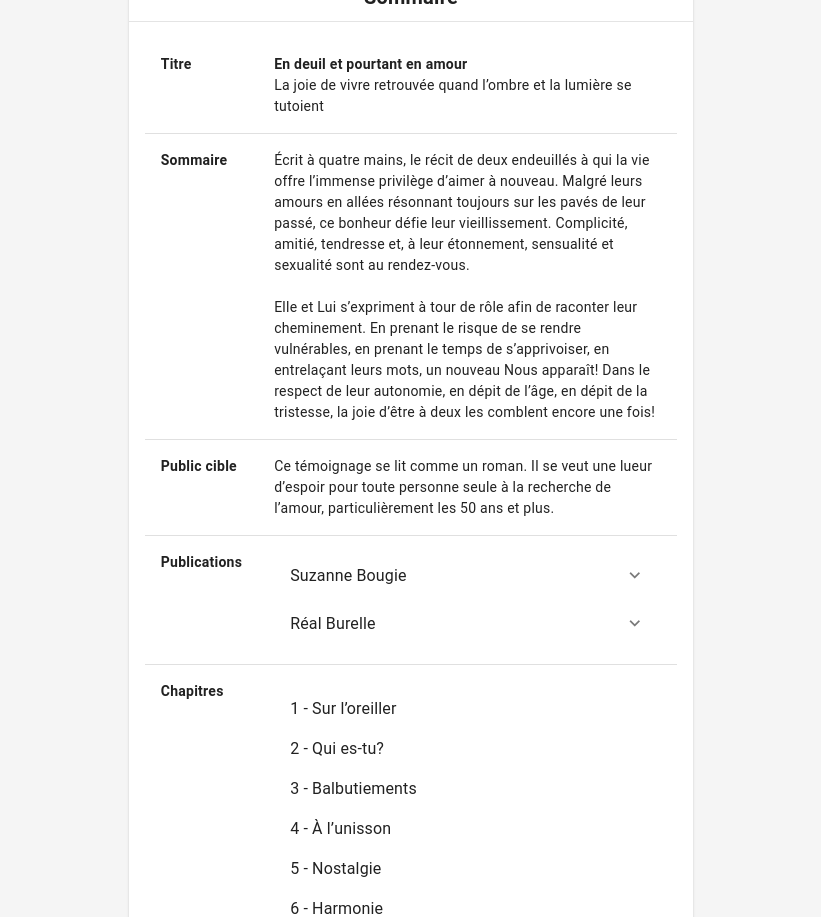
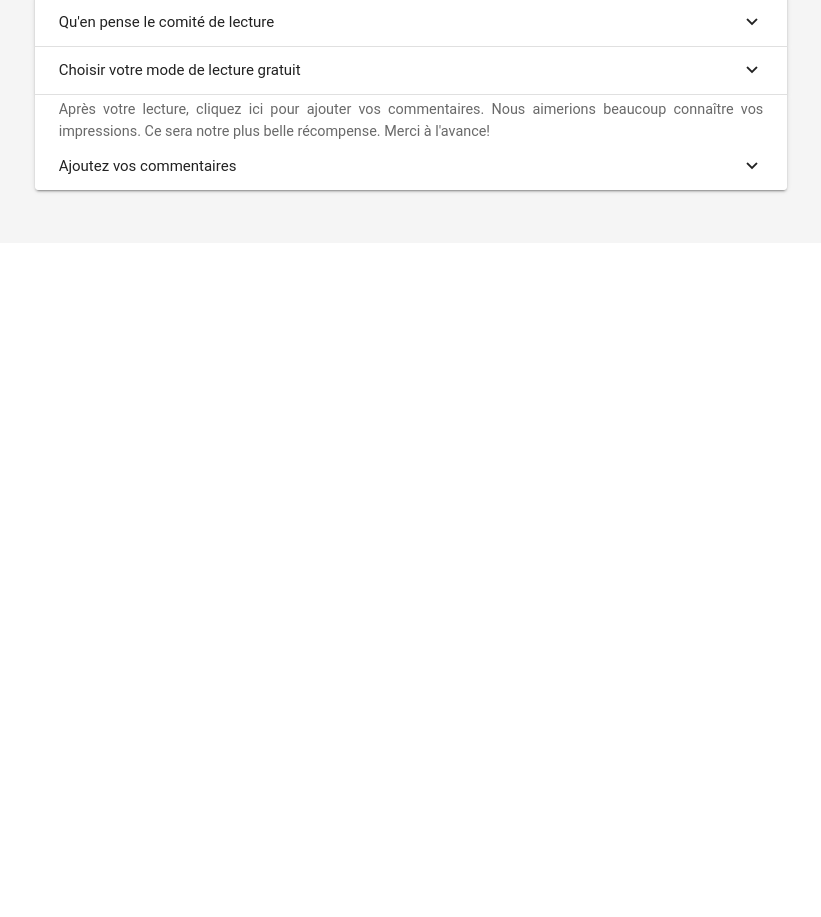
Before and after one commit to OliBigo/EN-DEUIL-ET-POURTANT-EN-AMOUR, a Vue app: page / in a window 1280 px wide. Shown: the part 1880-2797 px from the top of the page, without its empty margins (229-1050 px from the left). After the commit the page ends 2123 px from the top, so only its background shows below. Built offline with nearby package versions, Linux system fonts and the light colour scheme.

Commit message:
Removed things and modifications according to email from april 21st

```diff
--- a/src/App.vue
+++ b/src/App.vue
@@ -2,14 +2,12 @@
 import imageCouverture from "@/assets/En_deuil_et_pourtant_en_amour_-_Suzanne_Bougie_et_Real_Burelle.jpg";
 import PDFViewer from "pdf-viewer-vue";
 import Authors from "@/components/Authors.vue";
-import TableSummary from "@/components/TableSummary.vue";
 import AccordionSummary from "@/components/AccordionSummary.vue";
 
 export default {
   components: {
     PDFViewer,
     Authors,
-    TableSummary,
     AccordionSummary,
   },
   data() {
@@ -25,7 +23,6 @@ export default {
     <div class="container">
       <div class="page">
         <v-card class="card">
-          <v-card-title>En deuil et pourtant en amour</v-card-title>
           <v-card-text>
             <v-img
               id="couverture"
@@ -39,12 +36,6 @@ export default {
       <div class="page">
         <div class="accordion">
           <Authors />
-        </div>
-      </div>
-
-      <div class="page">
-        <div class="accordion">
-          <table-summary />
         </div>
       </div>
 
@@ -91,7 +82,7 @@ p {
 
 .card {
   margin-bottom: 5%;
-  width: 45%;
+  width: 50%;
 }
 
 :deep(.v-card-title) {
@@ -100,7 +91,7 @@ p {
 }
 
 .accordion {
-  width: 60%;
+  width: 80%;
 }
 
 @media (min-width: 1024px) {
--- a/src/components/AccordionSummary.vue
+++ b/src/components/AccordionSummary.vue
@@ -1,8 +1,8 @@
 <script>
 import Comments from "@/components/Comments.vue";
 import pdf from "@/public/EN_DEUIL_ET_POURTANT_NUMÉRIQUE_24_MARS.pdf";
-import epub from "@/public/EN_DEUIL_ET_POURTANT_EN_AMOUR_19_avril_2024.epub"
-import AddComment from './AddComment.vue';
+import epub from "@/public/EN_DEUIL_ET_POURTANT_EN_AMOUR_19_avril_2024.epub";
+import AddComment from "./AddComment.vue";
 const dataSommaire = {
   titre: [
     "En deuil et pourtant en amour",
@@ -11,39 +11,8 @@ const dataSommaire = {
   sommaire: [
     "Écrit à quatre mains, le récit de deux endeuillés à qui la vie offre l’immense privilège d’aimer à nouveau. Malgré leurs amours en allées résonnant toujours sur les pavés de leur passé, ce bonheur défie leur vieillissement. Complicité, amitié, tendresse et, à leur étonnement, sensualité et sexualité sont au rendez-vous.",
     "Elle et Lui s’expriment à tour de rôle afin de raconter leur cheminement. En prenant le risque de se rendre vulnérables, en prenant le temps de s’apprivoiser, en entrelaçant leurs mots, un nouveau Nous apparaît! Dans le respect de leur autonomie, en dépit de l’âge, en dépit de la tristesse, la joie d’être à deux les comblent encore une fois!",
+    "Ce témoignage se lit comme un roman. Il se veut une lueur d’espoir pour toute personne seule à la recherche de l’amour, particulièrement les 50 ans et plus.",
   ],
-  publicCible:
-    "Ce témoignage se lit comme un roman. Il se veut une lueur d’espoir pour toute personne seule à la recherche de l’amour, particulièrement les 50 ans et plus.",
-  publications: {
-    "Suzanne Bougie": [
-      {
-        titre: "Chavirée",
-        editeur: "Éditions Québec/Amérique",
-      },
-      {
-        titre: "Les Mémoires de mon corps",
-        editeur: "Éditions Québec/Amérique",
-      },
-      {
-        titre: "Dans mon ventre",
-        editeur: "Éditions Presses Sélect",
-      },
-      {
-        titre: "Témoignage d’une endeuillée",
-        editeur: "Auto-édition",
-      },
-      {
-        titre: "Ma vie telle l’eau vive",
-        editeur: "Auto-édition",
-      },
-    ],
-    "Réal Burelle": [
-      {
-        titre: "Chemins de traverse",
-        editeur: "L’Encrier salin",
-      },
-    ],
-  },
   chapitres: [
     "Sur l’oreiller",
     "Qui es-tu?",
@@ -83,56 +52,75 @@ const dataSommaire = {
     "Suzanne Bougie – 1255, rue Dion, Val-David (Québec) J0N 2N0 (514) 892-3106 – suzannebougie13@gmail.com",
     "Réal Burelle – 218-1811, rue de Clignancourt, Saint-Jérôme (Québec) (438) 988-1024 – realburelle@hotmail.com",
   ],
+  feedback: [
+    [
+      "Me voici soulagé, car je redoutais que l’ivresse de votre amour naissant n’éclabousse des endeuillés encore aux prises avec leur chagrin ou toujours à la recherche de l’âme sœur. C’est la sobriété de la narration qui concourt à mon soulagement.",
+      "Vous vous exprimez spontanément, sans filtre, mais sans vous laisser entraîner par votre plaisir évident d’écrire. En plus de l’expression claire et du ton naturel, cette sobriété contribue à garder son élan à votre récit et à soutenir l’intérêt. Toutefois, cela ne m’a pas empêché de verser quelques larmes lors de l’évocation des circonstances ayant entouré le décès de votre conjoint, de votre conjointe.",
+      "J’aime la liberté avec laquelle vous faites référence à Richard et à Micheline tout au long de votre récit. J’y ai découvert des scènes attendrissantes et fort belles. Ces références font partie intégrante de votre projet et vous les faites avec tact.",
+      "Les poèmes sont bien choisis et offrent un écho senti de votre histoire.",
+    ],
+    [
+      "J’ai été émue et captivée par cette unique introspection à deux voix qui se lit aisément grâce à une écriture remarquable, vivante, rythmée, imagée. Prose et poésie se relancent et se complètent tout au long de ce cheminement de l’ombre à la lumière.",
+      "L’intimité partagée de ces deux endeuillés amoureux est touchante et porte à la réflexion. J’ai essuyé quelques larmes en lisant des passages poignants, mais j’ai ri aussi devant les hésitations et les doutes de ces deux « ados » septuagénaires redécouvrant l’amour. Bravo!",
+    ],
+    [
+      "Votre témoignage est absolument convaincant. Le récit des décès de vos partenaires fait pleurer, mais nous sommes vite réconfortés par les moments de tendresse et d’amour authentiques qui jalonnent votre parcours.",
+      "L’émerveillement que vous vivez grâce à cette nouvelle histoire d’amour, malgré les souvenirs pénibles en arrière-fond, est fort inspirant. Votre écriture à tous les deux est belle, riche et agréable à lire.",
+    ],
+    [
+      "Quelle originalité que de nous présenter vos premiers courriels, vos douces correspondances. J’ai aimé lire vos amours passées et nouvelles. Merci de nous décrire vos corps qui vibrent, pourquoi diantre cesseraient-ils? En tous cas, comme vous, moi, j’y crois. Vive les ressacs océaniques!",
+      "Réal, quels magnifiques poèmes et quelle délicatesse t’habite. Suzanne, ce que je suis de nouveau chavirée en lisant les trois extraits de ton Témoignage d’une endeuillée. Quelle superbe idée!",
+      "Je vous remercie d’avoir partagé vos états d’âme, votre belle écriture, vos talents respectifs et surtout votre sensibilité. Longue vie à vous deux dans l’intensité.",
+    ],
+  ],
 };
 
 export default {
+  mounted() {
+    const text = document.createElement("p");
+    text.style.textAlign = "justify";
+    text.style.padding = "5px 24px 0px 24px";
+    //text.style.cursor = "pointer";
+    text.style.fontSize = "0.9em";
+    text.style.color = "#696969";
+    /*text.onmouseenter = () => {
+      text.style.backgroundColor = "#F6F6F6";
+    };
+    text.onmouseleave = () => {
+      text.style.backgroundColor = "transparent";
+    };*/
+
+    const node = document.createTextNode(
+      "Après votre lecture, cliquez ici pour ajouter vos commentaires. Nous aimerions beaucoup connaître vos impressions. Ce sera notre plus belle récompense. Merci à l'avance!"
+    );
+    text.appendChild(node);
+    const parentElement = document.getElementById("comments");
+    console.log(document.getElementById("comments").childNodes[1])
+    text.onclick = () => {
+      this.panel = 5;
+      console.log("allo")
+      document.getElementById("comments").scrollIntoView();
+    };
+    parentElement.insertBefore(text, parentElement.childNodes[5]);
+    //document.getElementById("comments").appendChild(text);
+  },
   components: {
     Comments,
     AddComment,
   },
   data() {
     return {
+      panel: undefined,
       dataSommaire,
       pdf,
-      epub
+      epub,
     };
   },
 };
 </script>
 
 <template>
-  <v-expansion-panels variant="accordion">
-    <v-expansion-panel>
-      <v-expansion-panel-title>Public cible</v-expansion-panel-title>
-      <v-expansion-panel-text>{{
-        dataSommaire.publicCible
-      }}</v-expansion-panel-text>
-    </v-expansion-panel>
-
-    <v-expansion-panel>
-      <v-expansion-panel-title>Auteurs</v-expansion-panel-title>
-      <v-expansion-panel-text>
-        <v-list lines="one" style="padding: 0">
-          <v-list-group
-            v-for="(author, i) in Object.keys(dataSommaire.publications)"
-            :key="i"
-          >
-            <template v-slot:activator="{ props }">
-              <v-list-item v-bind="props" :title="author" />
-            </template>
-
-            <v-list-item
-              v-for="(pub, j) in dataSommaire.publications[author]"
-              :key="j"
-            >
-              <v-list-item-title>{{ pub.titre }}</v-list-item-title>
-              <v-list-item-subtitle>{{ pub.editeur }}</v-list-item-subtitle>
-            </v-list-item>
-          </v-list-group>
-        </v-list>
-      </v-expansion-panel-text>
-    </v-expansion-panel>
-
+  <v-expansion-panels variant="accordion" v-model="panel">
     <v-expansion-panel>
       <v-expansion-panel-title>Sommaire</v-expansion-panel-title>
       <v-expansion-panel-text
@@ -149,7 +137,7 @@ export default {
           <v-list-item
             v-for="(chapter, i) in dataSommaire.chapitres"
             :key="i"
-            :title="`${i + 1} - ${chapter}`"
+            :title="`${chapter}`"
           /> </v-list
       ></v-expansion-panel-text>
     </v-expansion-panel>
@@ -159,24 +147,36 @@ export default {
       <v-expansion-panel-text
         v-for="(text, i) in dataSommaire.extrait"
         :key="i"
-        >{{ text }}</v-expansion-panel-text
       >
-    </v-expansion-panel>
-
-    <v-expansion-panel>
-      <v-expansion-panel-title>Commentaires</v-expansion-panel-title>
-      <v-expansion-panel-text><comments /></v-expansion-panel-text>
-    </v-expansion-panel>
-
-    <v-expansion-panel>
-      <v-expansion-panel-title>Lecture sur le site web</v-expansion-panel-title>
-      <v-expansion-panel-text>
-        <PDFViewer :src="pdf" />
+        {{ text }}
       </v-expansion-panel-text>
     </v-expansion-panel>
 
     <v-expansion-panel>
-      <v-expansion-panel-title>Télécharger le livre</v-expansion-panel-title>
+      <v-expansion-panel-title
+        >Qu'en pense le comité de lecture</v-expansion-panel-title
+      >
+      <v-expansion-panel-text>
+        <v-list lines="two">
+          <v-list-item v-for="(comment, i) in dataSommaire.feedback" :key="i">
+            <v-card variant="tonal">
+              <v-card-text
+                v-for="(paragraph, j) in comment"
+                :key="j"
+                :class="j !== 0 ? 'comments-text' : null"
+              >
+                {{ paragraph }}
+              </v-card-text>
+            </v-card>
+          </v-list-item>
+        </v-list>
+      </v-expansion-panel-text>
+    </v-expansion-panel>
+
+    <v-expansion-panel>
+      <v-expansion-panel-title
+        >Choisir votre mode de lecture gratuit</v-expansion-panel-title
+      >
       <v-expansion-panel-text>
         <a :href="pdf" download="En deuil et pourtant en amour.pdf"
           >Télécharger le livre en format PDF (ordinateur et tablette)</a
@@ -185,11 +185,15 @@ export default {
         <a :href="epub" download="En deuil et pourtant en amour.epub"
           >Télécharger le livre en format ePub (liseuse)</a
         >
+        <br />
+        <a :href="pdf" target="_blank">Lire directement en cliquant ici</a>
       </v-expansion-panel-text>
     </v-expansion-panel>
 
-    <v-expansion-panel>
-      <v-expansion-panel-title>Ajouter un commentaire</v-expansion-panel-title>
+    <v-expansion-panel id="comments">
+      <v-expansion-panel-title
+        >Ajoutez vos commentaires
+      </v-expansion-panel-title>
       <v-expansion-panel-text>
         <add-comment />
       </v-expansion-panel-text>
@@ -201,4 +205,20 @@ export default {
 .v-expansion-panel-text {
   text-align: justify;
 }
+
+.v-card-text {
+  text-align: justify;
+}
+
+.extrait {
+  padding: 2%;
+}
+
+.v-expansion-panel-title {
+  color: "secondary";
+}
+
+.comments-text {
+  padding-top: 0;
+}
 </style>
--- a/src/components/AddComment.vue
+++ b/src/components/AddComment.vue
@@ -59,7 +59,7 @@ export default {
         <v-col>
           <v-text-field
             v-model="inputNickname"
-            label="Pseudonyme"
+            label="Nom"
             required
             outlined
           ></v-text-field>
@@ -87,7 +87,7 @@ export default {
           ></v-textarea>
         </v-col>
       </v-row>
-      <v-btn @click="addComment" color="primary">Ajouter un commentaire</v-btn>
+      <v-btn @click="addComment" color="primary">Soumettre</v-btn>
     </v-container>
 
     <v-alert v-model="showAlert" :color="alertColor">
--- a/src/components/Authors.vue
+++ b/src/components/Authors.vue
@@ -9,7 +9,7 @@ export default {
     const height = ref(500);
 
     onMounted(() => {
-        height.value = el.value.clientHeight * 0.2;
+        height.value = el.value.clientHeight * 0.25;
     });
 
     return {
@@ -114,7 +114,7 @@ export default {
 
 <style scoped>
 .authors {
-  margin-bottom: 10%;
+  margin-bottom: 5vh;
 }
 .author-image {
   max-height: 500px;
--- a/src/components/Comments.vue
+++ b/src/components/Comments.vue
@@ -19,7 +19,7 @@ export default {
       )
         .then((response) => response.json())
         .then((data) => {
-          this.comments = data.data.data;
+          this.comments = data.data.data.sort((a, b) => new Date(b.createdAt) - new Date(a.createdAt));
         });
     },
   },
--- a/src/components/TableSummary.vue
+++ /dev/null
@@ -1,177 +0,0 @@
-<script>
-const dataSommaire = {
-  titre: [
-    "En deuil et pourtant en amour",
-    "La joie de vivre retrouvée quand l’ombre et la lumière se tutoient",
-  ],
-  sommaire: [
-    "Écrit à quatre mains, le récit de deux endeuillés à qui la vie offre l’immense privilège d’aimer à nouveau. Malgré leurs amours en allées résonnant toujours sur les pavés de leur passé, ce bonheur défie leur vieillissement. Complicité, amitié, tendresse et, à leur étonnement, sensualité et sexualité sont au rendez-vous.",
-    "Elle et Lui s’expriment à tour de rôle afin de raconter leur cheminement. En prenant le risque de se rendre vulnérables, en prenant le temps de s’apprivoiser, en entrelaçant leurs mots, un nouveau Nous apparaît! Dans le respect de leur autonomie, en dépit de l’âge, en dépit de la tristesse, la joie d’être à deux les comblent encore une fois!",
-  ],
-  publicCible:
-    "Ce témoignage se lit comme un roman. Il se veut une lueur d’espoir pour toute personne seule à la recherche de l’amour, particulièrement les 50 ans et plus.",
-  publications: {
-    "Suzanne Bougie": [
-      {
-        titre: "Chavirée",
-        editeur: "Éditions Québec/Amérique",
-      },
-      {
-        titre: "Les Mémoires de mon corps",
-        editeur: "Éditions Québec/Amérique",
-      },
-      {
-        titre: "Dans mon ventre",
-        editeur: "Éditions Presses Sélect",
-      },
-      {
-        titre: "Témoignage d’une endeuillée",
-        editeur: "Auto-édition",
-      },
-      {
-        titre: "Ma vie telle l’eau vive",
-        editeur: "Auto-édition",
-      },
-    ],
-    "Réal Burelle": [
-      {
-        titre: "Chemins de traverse",
-        editeur: "L’Encrier salin",
-      },
-    ],
-  },
-  chapitres: [
-    "Sur l’oreiller",
-    "Qui es-tu?",
-    "Balbutiements",
-    "À l’unisson",
-    "Nostalgie",
-    "Harmonie",
-    "Lune de miel",
-    "Passé présent",
-    "Cent fois",
-    "Pianissimo",
-    "Eaux vives",
-    "Dhalias et hortensias",
-    "Legs",
-    "Que serais-je sans toi…",
-    "Nous",
-  ],
-  description: [
-    "Format 15 cm x 23 cm (6 po x 9 po) – 177 pages avec mise en page",
-    "Première et quatrième de couverture en couleur",
-  ],
-  coordonnées: [
-    {
-      name: "Suzanne Bougie",
-      address: "1255, rue Dion, Val-David (Québec) J0N 2N0",
-      phone: "(514) 892-3106",
-      email: "suzannebougie13@gmail.com",
-    },
-    {
-      name: "Réal Burelle",
-      address: "218-1811, rue de Clignancourt, Saint-Jérôme (Québec) J7Y 4C1",
-      phone: "(438) 988-1024",
-      email: "realburelle@hotmail.com",
-    },
-  ],
-};
-
-export default {
-  data() {
-    return {
-      dataSommaire,
-    };
-  },
-};
-</script>
-
-<template>
-  <v-card>
-    <v-card-title>Sommaire</v-card-title>
-    <v-divider />
-    <v-card-text>
-      <v-table density="default" class="table-row-spacing">
-        <tbody>
-          <tr>
-            <th><b>Titre</b></th>
-            <td>
-              <b>{{ dataSommaire.titre[0] }}</b>
-              <p>{{ dataSommaire.titre[1] }}</p>
-            </td>
-          </tr>
-
-          <tr>
-            <th><b>Sommaire</b></th>
-            <td>
-              <p>{{ dataSommaire.sommaire[0] }}</p>
-              <br />
-              <p>{{ dataSommaire.sommaire[1] }}</p>
-            </td>
-          </tr>
-
-          <tr>
-            <th><b>Public cible</b></th>
-            <td>
-              <p>{{ dataSommaire.publicCible }}</p>
-            </td>
-          </tr>
-
-          <tr>
-            <th><b>Publications</b></th>
-            <td>
-              <v-list lines="one" style="padding: 0">
-                <v-list-group
-                  v-for="(author, i) in Object.keys(dataSommaire.publications)"
-                  :key="i"
-                >
-                  <template v-slot:activator="{ props }">
-                    <v-list-item v-bind="props" :title="author" />
-                  </template>
-
-                  <v-list-item
-                    v-for="(pub, j) in dataSommaire.publications[author]"
-                    :key="j"
-                  >
-                    <v-list-item-title>{{ pub.titre }}</v-list-item-title>
-                    <v-list-item-subtitle>{{
-                      pub.editeur
-                    }}</v-list-item-subtitle>
-                  </v-list-item>
-                </v-list-group>
-              </v-list>
-            </td>
-          </tr>
-
-          <tr>
-            <th><b>Chapitres</b></th>
-            <td>
-              <v-list :lines="false">
-                <v-list-item
-                  v-for="(chapter, i) in dataSommaire.chapitres"
-                  :key="i"
-                  :title="`${i + 1} - ${chapter}`"
-                />
-              </v-list>
-            </td>
-          </tr>
-        </tbody>
-      </v-table>
-    </v-card-text>
-  </v-card>
-</template>
-
-<style scoped>
-tr {
-  vertical-align: top;
-}
-
-th {
-  white-space: nowrap;
-}
-
-.table-row-spacing td,
-.table-row-spacing th {
-  padding: 16px 16px !important;
-}
-</style>
```
Also changed, not shown: src/assets/authors/suzanne.jpg.
